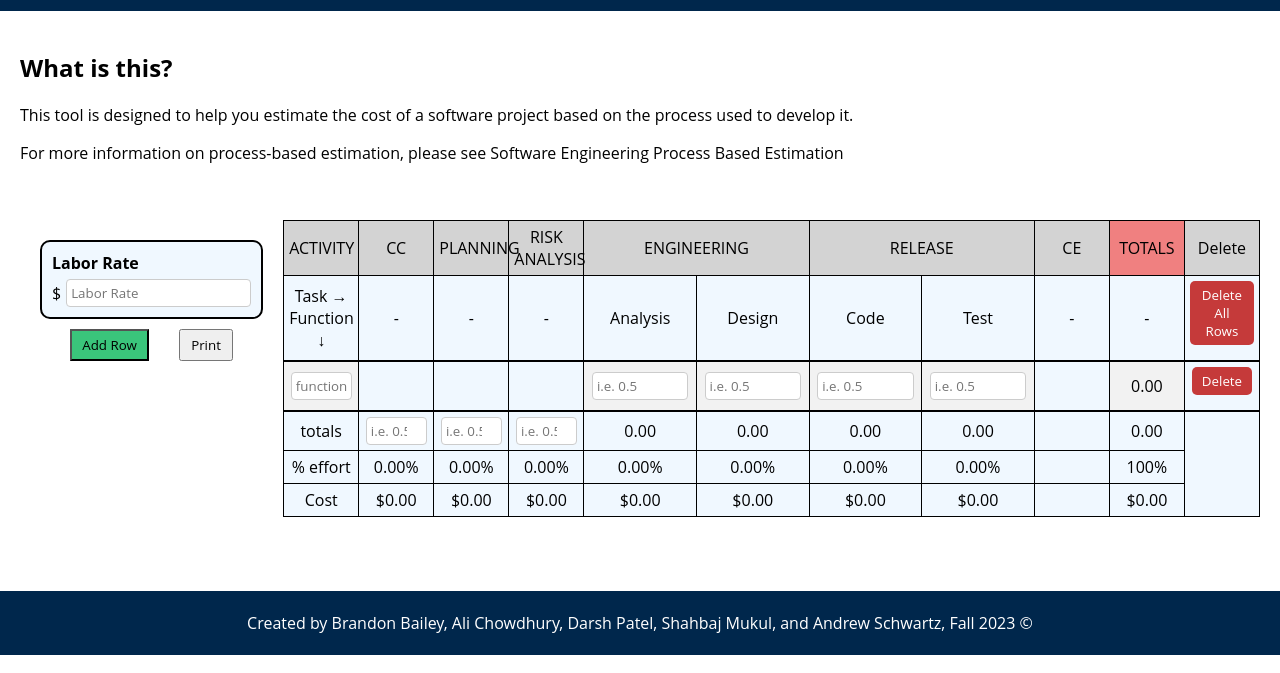
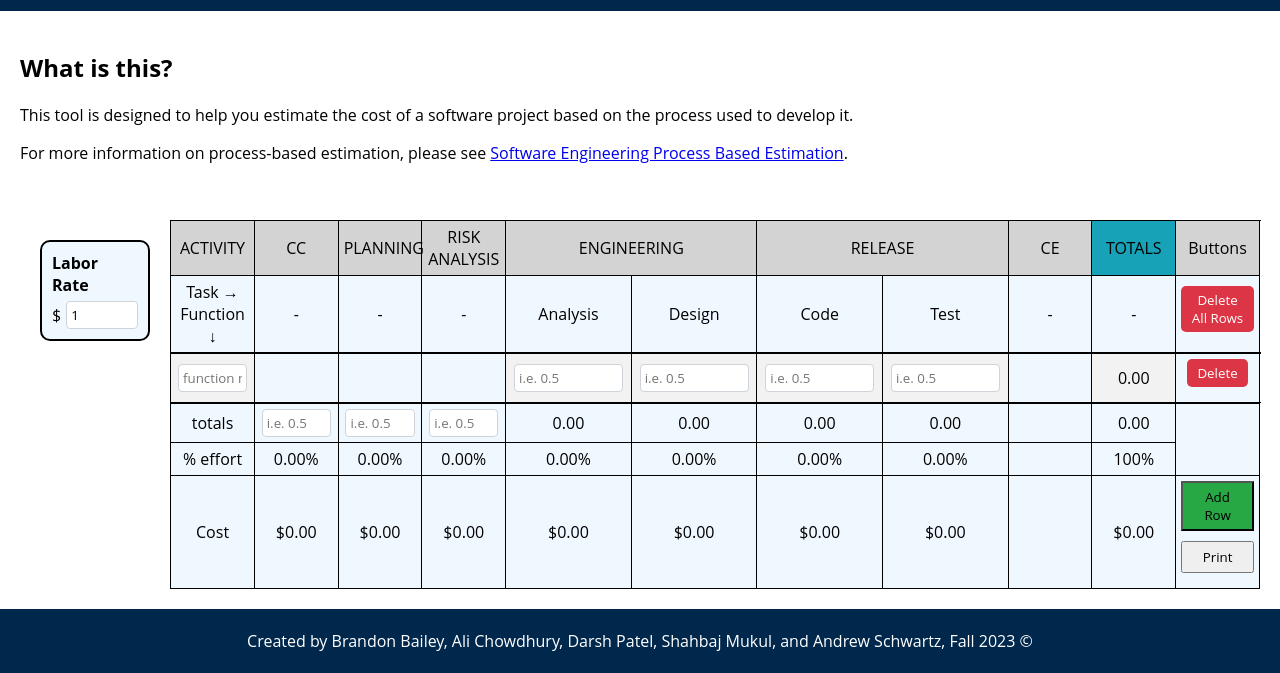
Before and after one commit to ShahbajMukul/CIS375-Final-Project, a plain HTML site: page index.html in a window 1280 px wide. Shown: the part 145-818 px from the top of the page. Drawn offline with Linux system fonts and the light colour scheme.

Commit message:
calculation, limits, buttons, and fixed
- Min/ max limits for labor rate
- Auto update calc for inputs
- Designs
- moved buttons to last cell
- minor bug fixes

```diff
--- a/index.html
+++ b/index.html
@@ -15,21 +15,19 @@
     <div class="info-container">
       <h2>What is this?</h2>
       <p>This tool is designed to help you estimate the cost of a software project based on the process used to develop it.</p>
-      <p>For more information on process-based estimation, please see <a href="https://www.1000sourcecodes.com/2012/05/software-engineerig-process-based.html"></a>Software Engineering Process Based Estimation</p>
+      <p>For more information on process-based estimation, please see <a href="https://www.1000sourcecodes.com/2012/05/software-engineerig-process-based.html">Software Engineering Process Based Estimation</a>.</p>
     </div>
+
     <div class="flex-container">
       <div class="left-container">
         <div class="labor-rate-box">
           <div class="label">Labor Rate</div>
           <div class="input-cell">
             <label>$</label>
-            <input type="number" id="costInputCell" placeholder="Labor Rate">
+            <input type="number" id="costInputCell" placeholder="Labor Rate" min="1" max="1000" oninput="updateTables()">
           </div>
         </div>
-        <div class="button-container">
-        <button id="addRowBtn" onclick="addRow()">Add Row</button>
-        <button id="printBtn" onclick="window.print()">Print</button>
-      </div>
+
 
       </div>
       <div class="table-container">
@@ -43,7 +41,7 @@
             <col class="releaseColumn" span="2">
             <col class="ceColumn">
             <col class="totalColumn">
-            <col class="deleteColumn">
+            <col class="buttonColumn">
             <col>
         </colgroup>
           <thead>
@@ -56,7 +54,7 @@
                 <td class="col5" colspan="2">RELEASE</td>
                 <td class="ceColumn">CE</td>
                 <td class="totalColumn" id="totals-header">TOTALS</td>
-                <td class="deleteColumn">Delete</td>
+                <td class="buttonColumn">Buttons</td>
               </tr>
           </thead>
           <tbody>
@@ -71,7 +69,7 @@
                 <td class="numberInputColumn">Test</td>
                 <td>-</td>
                 <td>-</td>
-                <td class="deleteColumn"><button id="clearRowsBtn" onclick="clearRows()">Delete All Rows</button></td>
+                <td class="buttonColumn"><button id="clearRowsBtn" onclick="clearRows()">Delete All Rows</button></td>
               </tr>
 
           </tbody>
@@ -86,7 +84,7 @@
             <col class="releaseColumn" span="2">
             <col class="ceColumn">
             <col class="totalColumn">
-            <col class="deleteColumn">
+            <col class="buttonColumn">
             <col>
 
           <tbody>
@@ -103,7 +101,7 @@
             <col class="releaseColumn" span="2">
             <col class="ceColumn">
             <col class="totalColumn">
-            <col class="deleteColumn">
+            <col class="buttonColumn">
           <tbody>
               <tr>
                 <td class="nameInputColumn">totals</td>
@@ -142,6 +140,12 @@
                 <td class="numberInputColumn" id="testCostCell"></td>
                 <td class="ceColumn"></td>
                 <td class="totalColumn" id="totalCostCell"></td>
+                <td class="buttonColumn" id="buttonCell">
+                  <div class="button-container">
+                    <button id="addRowBtn" onclick="addRow()">Add Row</button>
+                    <button id="printBtn" onclick="window.print()">Print</button>
+                    </div>
+                </td>
               </tr>
           </tbody>
           </table>
--- a/scripts/script.js
+++ b/scripts/script.js
@@ -224,7 +224,14 @@ function calculateAndDisplayCost(inputCellId, outputCellId, costRate) {
   return cost; // Return the cost for summing in calculateCost
 }
 
-  function updateTables(){
+function updateTables() {
+  // labor rate limits
+  var laborRateInput = document.getElementById('costInputCell');
+  if (laborRateInput.value > 1000) {
+    laborRateInput.value = 1000;
+  } else if (laborRateInput.value < 1) {
+    laborRateInput.value = 1;
+  }
     // negative prevention
     var inputs = document.querySelectorAll('input[type="number"]');
     inputs.forEach(function (input) {
@@ -232,7 +239,6 @@ function calculateAndDisplayCost(inputCellId, outputCellId, costRate) {
         input.value = '0'; // Reset negative values to 0
       }
     });
-
 
     calculateRowTotal();
     calculateColumnTotal();
--- a/styles/styles.css
+++ b/styles/styles.css
@@ -20,7 +20,7 @@ header img {
 
 
 #clearRowsBtn, #deleteBtn{
-    background-color: rgb(197, 58, 58);
+    background-color: #dc3545;
     color: white;
     padding: 5px 10px;
     border: none;
@@ -30,7 +30,7 @@ header img {
 
 
 #addRowBtn{
-    background-color: rgb(58, 197, 123);
+    background-color: #28a745;
     cursor: pointer;
 }
 
@@ -47,7 +47,7 @@ footer {
     margin-top: auto;
 }
 header h3 {
-    background-color: #FFCB05;
+    background-color: #ffc107;
     padding: 10px;
     color: black;
 }
@@ -65,7 +65,7 @@ header h3 {
 
 .button-container {
     display: flex;
-    flex-direction: row;
+    flex-direction: column;
     justify-content: space-evenly;
     width: 100%;
 }
@@ -115,11 +115,11 @@ table {
 
 
 input[type="text"], input[type="number"] {
-    max-width: 95%; /*need the input field INSIDE the cell :)*/
+    max-width: 95%;
     box-sizing: border-box;
     margin: 0;
     padding: 4px;
-    border: 1px solid #ccc;
+    border: 1px solid #ced4da;
     border-radius: 4px;
 }
 
@@ -158,7 +158,7 @@ th, td {
 }
 
 #totals-header {
-  background-color: lightcoral;
+  background-color: #17a2b8;
 }
 
 .table-container {
@@ -173,7 +173,7 @@ button {
 
 
 .nameInputColumn, .ccColumn, .planningColumn, .riskColumn,
-.engineeringColumn, .releaseColumn, .ceColumn, .totalColumn, .deleteColumn {
+.engineeringColumn, .releaseColumn, .ceColumn, .totalColumn, .buttonColumn {
     width: 10%;
 }
 
```
